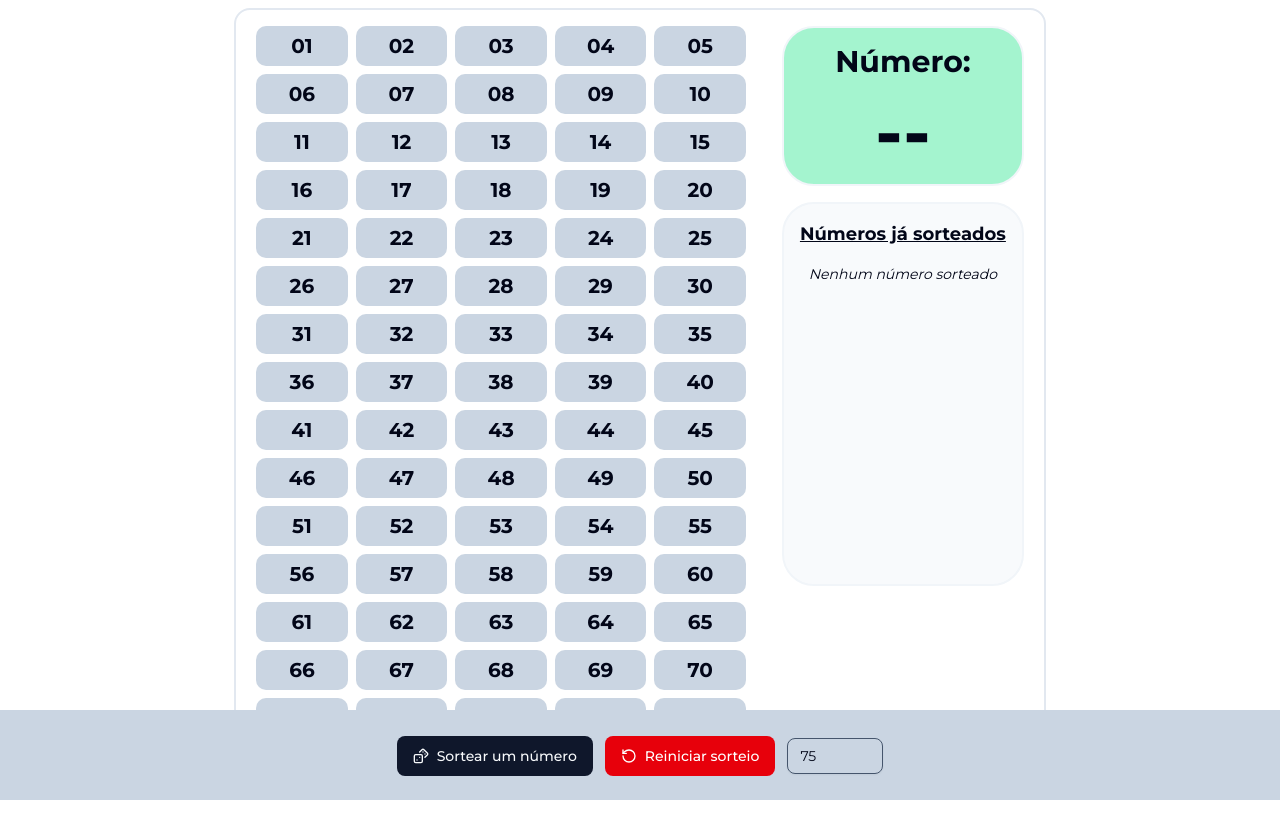
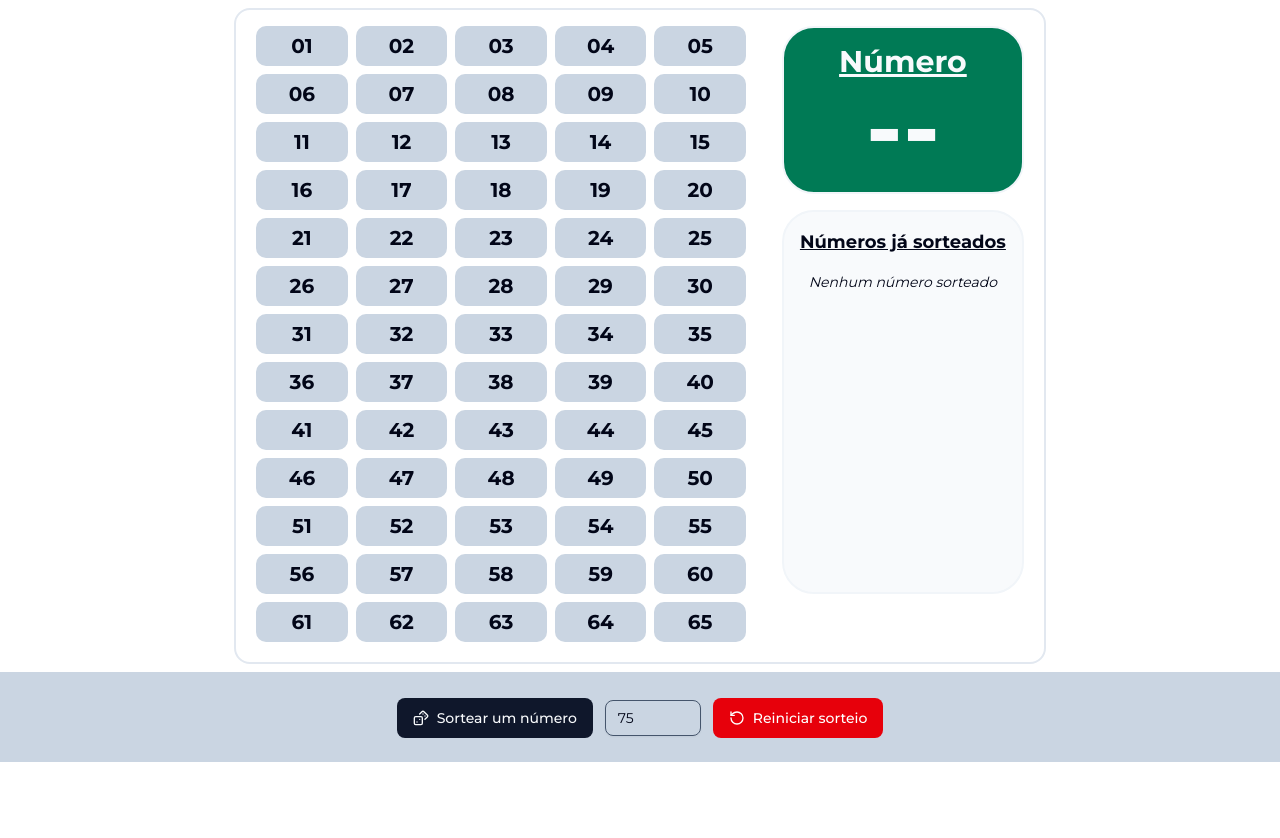
Before and after one commit to danielmnetto/sorteia-bingo, a Next.js app: page / in a window 1280 px wide. Shown: the top 838 px of the page. After the commit the page ends 800 px from the top, so only its background shows below. Built offline with nearby package versions, Linux system fonts and the light colour scheme.

Commit message:
alterar altura da lista de numeros e troca de cor do numero sorteado

```diff
--- a/app/page.tsx
+++ b/app/page.tsx
@@ -64,7 +64,7 @@ export default function Home() {
 
   return (
     <main className="relative flex flex-col">
-      <div className="flex justify-center gap-6 mx-auto my-2 px-5 py-4 border-2 border-slate-200 rounded-2xl">
+      <div className="h-164 flex justify-center gap-6 mx-auto my-2 px-5 py-4 border-2 border-slate-200 rounded-2xl">
         <div className="grid grid-cols-3 md:grid-cols-5 gap-1 md:gap-2 h-104 sm:h-128 md:h-full overflow-auto pr-3">
           {Array.from({ length: qtdeNumeros }).map((numero, index) => {
             const numeroJaSorteado = numerosSorteados.some(
@@ -92,9 +92,9 @@ export default function Home() {
           })}
         </div>
         <div className="flex flex-col gap-4">
-          <div className="flex flex-col items-center border-2 border-slate-100 bg-emerald-200 px-4 md:px-6 py-2 md:py-4 md:gap-4 rounded-3xl md:rounded-4xl">
-            <p className="text-xl md:text-3xl font-bold text-center">Número:</p>
-            <p className="text-4xl md:text-7xl font-bold text-center">
+          <div className="flex flex-col items-center border-2 border-slate-100 bg-emerald-700 px-4 md:px-6 py-2 md:py-4 rounded-3xl md:rounded-4xl">
+            <p className="text-xl md:text-3xl font-bold text-center text-slate-50 underline">Número</p>
+            <p className="text-4xl md:text-8xl font-bold text-center text-slate-50">
               {numeroSorteado?.toString().padStart(2, "0") ?? "--"}
             </p>
           </div>
@@ -133,14 +133,6 @@ export default function Home() {
           <DicesIcon className="size-4" />
           <p>Sortear um número</p>
         </Button>
-        <Button
-          onClick={confirmarReiniciarSorteio}
-          variant="destructive"
-          size="lg"
-        >
-          <RotateCcw className="size-4" />
-          <p>Reiniciar sorteio</p>
-        </Button>
         <Input
           className="w-24 border-slate-600"
           placeholder="Qtde. números"
@@ -150,6 +142,14 @@ export default function Home() {
           defaultValue={QTDE_PADRAO_NUMEROS}
           onChange={(e) => setNovaQtdeNumeros(Number.parseInt(e.target.value))}
         />
+        <Button
+          onClick={confirmarReiniciarSorteio}
+          variant="destructive"
+          size="lg"
+        >
+          <RotateCcw className="size-4" />
+          <p>Reiniciar sorteio</p>
+        </Button>
       </div>
     </main>
   );
```
